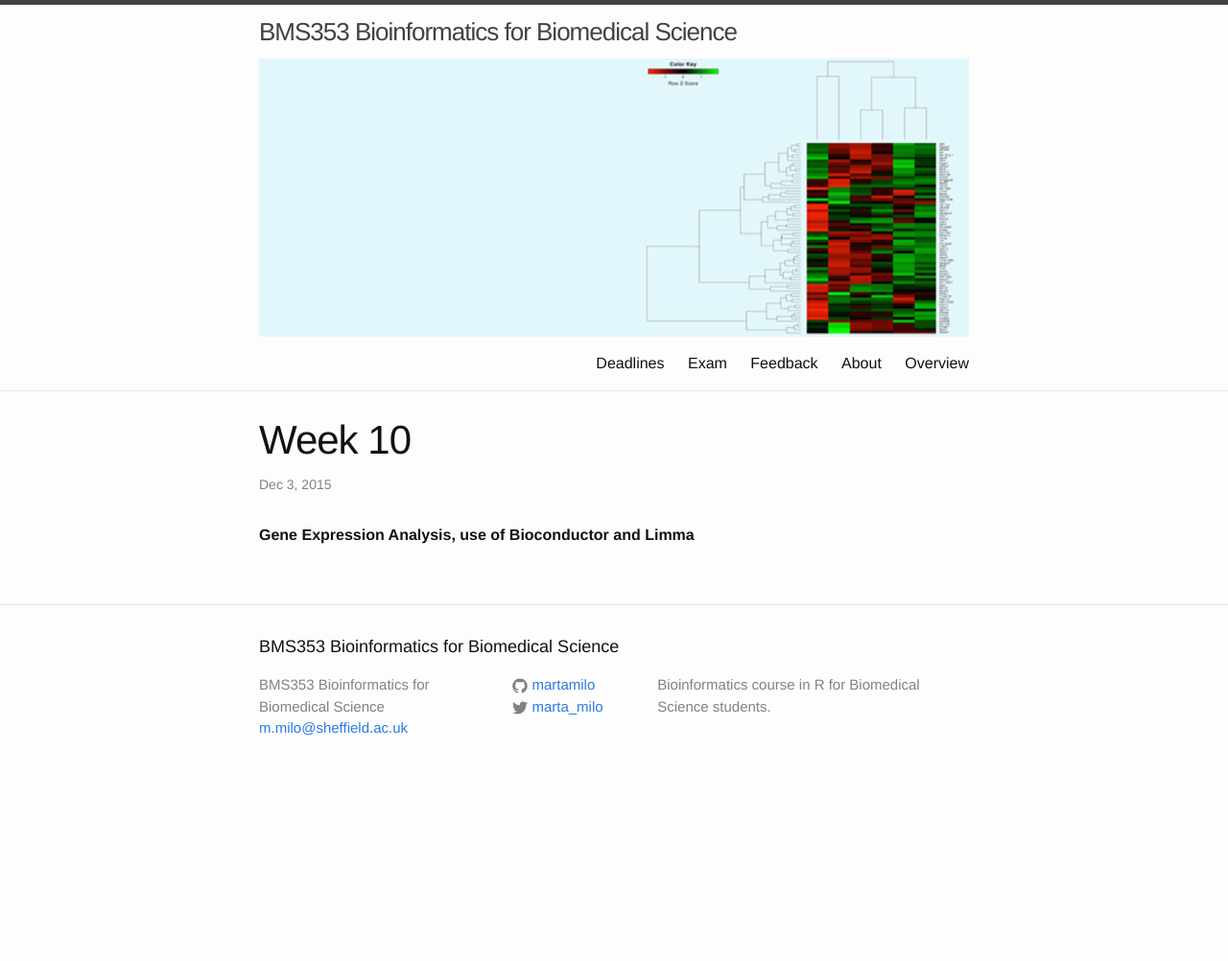
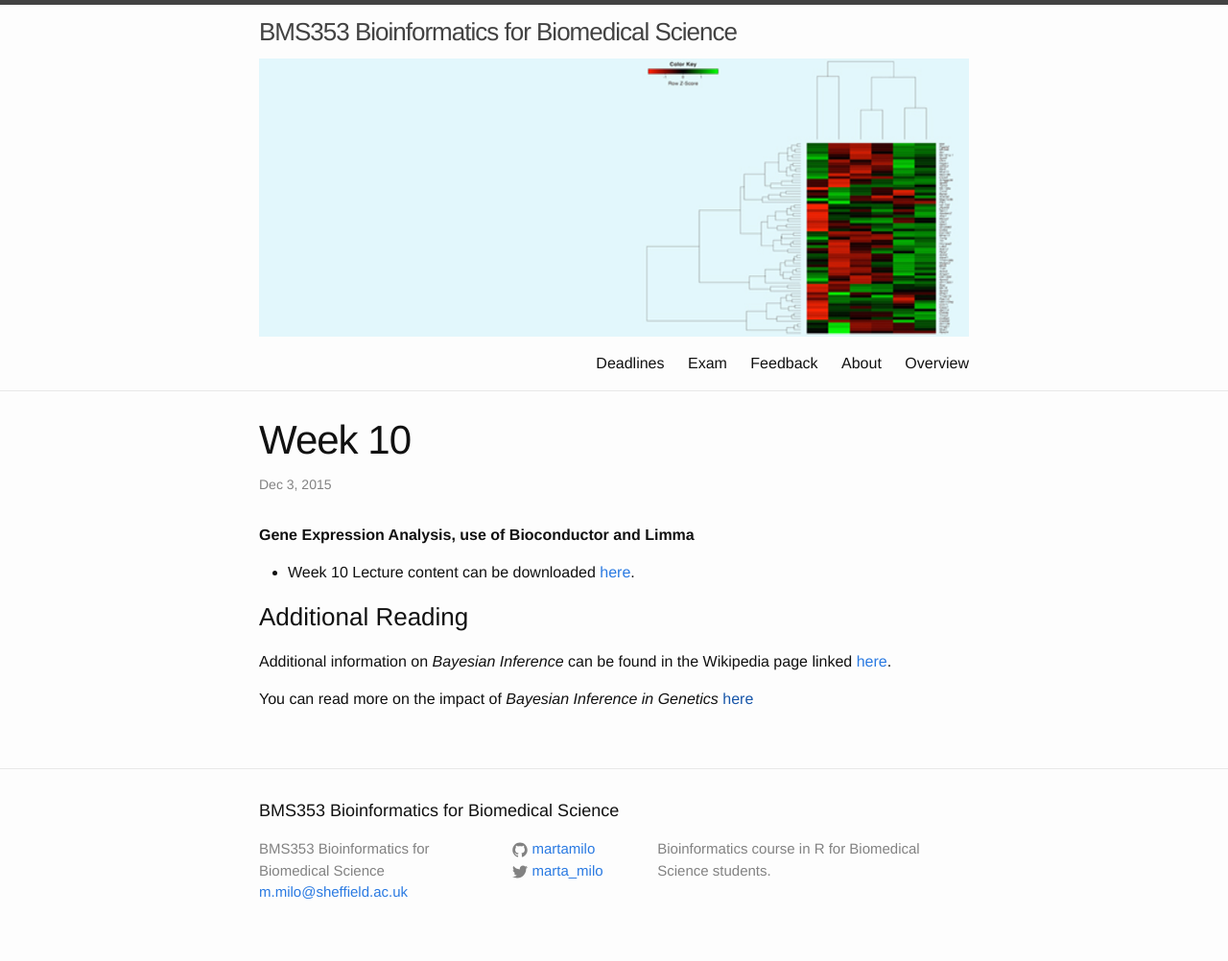
Before and after one commit to sods/bioinformatics, a Jekyll site: the page built from _posts/2015-12-03-week-10-bioconductor-and-limma.md, in a window 1280 px wide. Shown: the whole page at 96% size. Built offline with Jekyll 4.4.1, drawn with Linux system fonts in a browser that asks for light colours; comment, search, counter and statistics services are not loaded; before the commit the page ends 900 px from its top, so only the background shows below that.

Commit message:
Lecture material and additional reading

```diff
--- a/_posts/2015-12-03-week-10-bioconductor-and-limma.md
+++ b/_posts/2015-12-03-week-10-bioconductor-and-limma.md
@@ -6,3 +6,12 @@ length: 2
 venue: HI-F28
 tagline: Gene Expression Analysis, use of Bioconductor and Limma
 ---
+
+* Week 10 Lecture content can be downloaded [here](http://opendsi.cc/bioinformatics/assets/Lecture_Wk10.pdf).
+
+### Additional Reading
+
+Additional information on *Bayesian Inference* can be found in the Wikipedia page linked [here](https://en.wikipedia.org/wiki/Bayesian_inference).
+
+
+You can read more on the impact of *Bayesian Inference in Genetics* [here]()
```
